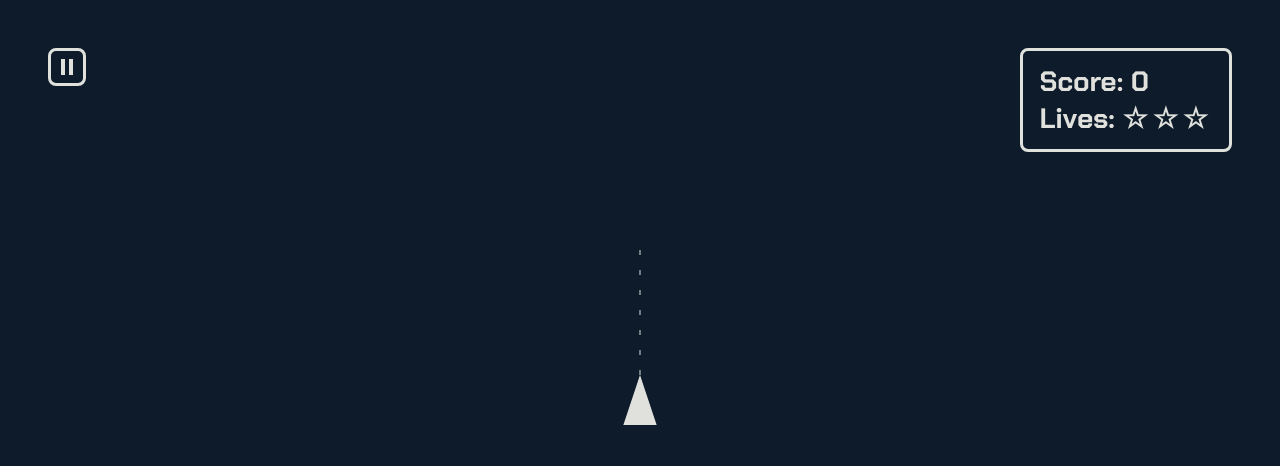
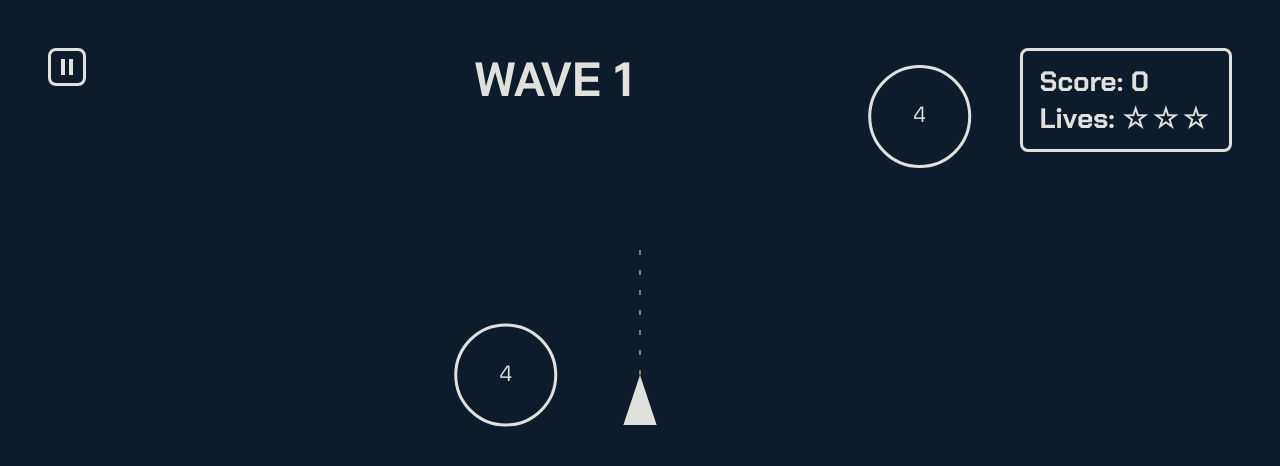
Before and after one commit to baueer/asteroids, a plain HTML site: page index.html in a window 1280 px wide. Both pictures are taken after a click on the button "START". Drawn offline with Linux system fonts and the light colour scheme.

Commit message:
Asteroid waves implemented

```diff
--- a/index.html
+++ b/index.html
@@ -29,6 +29,8 @@
             </svg>
         </button>
 
+        <h1>WAVE <span id="wave-count">10</span></h1>
+
         <div class="card">
             <h3>Score: <span id="score">0</span></h3>
             <h3>Lives: <span id="lives-count">☆☆☆</span></h3>
--- a/js/constants/gameConstants.js
+++ b/js/constants/gameConstants.js
@@ -20,3 +20,5 @@ const ASTEROID_SPEED = {MIN: 1, MAX: 5};
 const PROJECTILE_SPEED = 5;
 const PROJECTILE_COOLDOWN = 200;
 const PROJECTILE_DURATION = 1500;
+const ASTEROIDS_WAVE_MULTIPLIER = 5;
+const ASTEROIDS_WAVE_INTERVAL = 1000;
--- a/js/entities/Asteroid.js
+++ b/js/entities/Asteroid.js
@@ -12,6 +12,7 @@ class Asteroid {
         this.heading = Math.floor(Math.random() * 360) * Math.PI / 180;
 
         this.health = 4;
+        this.createdAt = Date.now();
     }
 
     update() {
--- a/js/entities/Player.js
+++ b/js/entities/Player.js
@@ -8,7 +8,6 @@ class Player {
         this.heading = 0;
 
         this.projectiles = [];
-        // this.projectile = new Projectile(this.ctx, this.canvas, {x: 500, y: 500}, 0);
 
         this.lastProjectileTimestamp = 0;
 
--- a/js/game/Game.js
+++ b/js/game/Game.js
@@ -8,11 +8,15 @@ class Game {
         this.score = 0;
         this.lives = 3;
         this.player = new Player(this.ctx, this.canvas);
-        // this.asteroids = new Asteroid(this.ctx, this.canvas);
+        this.asteroids = [];
 
         this.keysPressed = {};
+        this.asteroidSpawnInterval = null;
         this.configureEventListeners();
+        this.configureWaves();
         window.requestAnimationFrame(this.gameLoop.bind(this));
+
+        this.wave = 0;
     }
 
     gameLoop() {
@@ -24,10 +28,28 @@ class Game {
     update() {
         this.ctx.clearRect(0, 0, this.canvas.width, this.canvas.height);
         this.player.update();
-        // this.asteroids.update();
+        this.asteroids.forEach(asteroid => {
+            asteroid.update();
+        });
         this.player.projectiles.forEach(projectile => {
             projectile.update();
         });
+
+        waveSpan.innerText = this.wave;
+    }
+
+    configureWaves() {
+        let spawnedAsteroidsCount = 0;
+        this.asteroidSpawnInterval = setInterval(() => {
+            if (this.asteroids.length === 0) {
+                this.wave++;
+                spawnedAsteroidsCount = 0;
+            }
+            if (spawnedAsteroidsCount < this.wave * ASTEROIDS_WAVE_MULTIPLIER) {
+                this.asteroids.push(new Asteroid(this.ctx, this.canvas));
+                spawnedAsteroidsCount++;
+            }
+        }, ASTEROIDS_WAVE_INTERVAL);
     }
 
     configureEventListeners() {
--- a/js/game/GameHandler.js
+++ b/js/game/GameHandler.js
@@ -8,6 +8,10 @@ const startGameBtn = document.getElementById("start-game-btn");
 const pauseButton = document.getElementById("pause-btn");
 const resumeButton = document.getElementById("resume-btn");
 const quitButton = document.getElementById("quit-btn");
+// SPANS
+const scoreSpan = document.getElementById("score-count");
+const livesSpan = document.getElementById("lives-count");
+const waveSpan = document.getElementById("wave-count");
 
 let game = null;
 let state = GAME_STATE.START;
```
